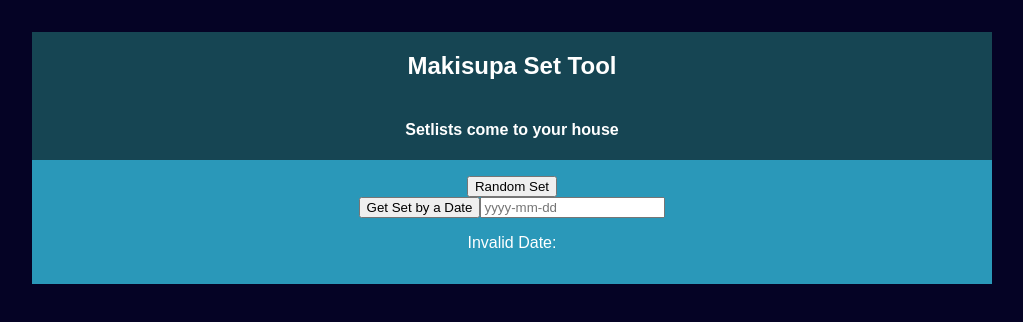
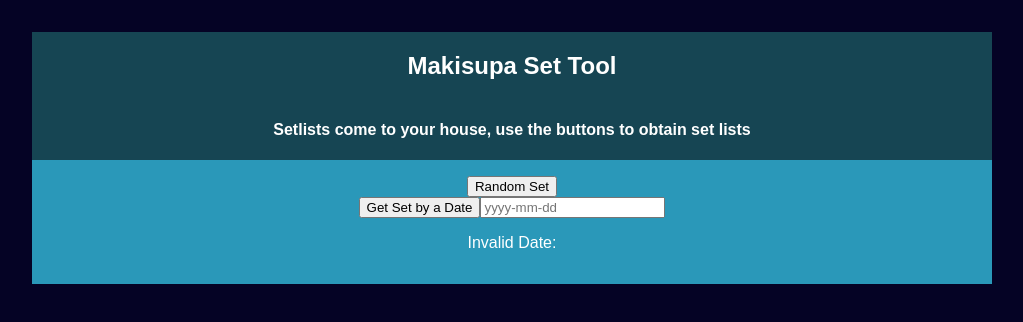
Before and after one commit to billbaincodes/carini-app, a React (Create React App) app: page / in a window 1280 px wide. Shown: the top 322 px of the page, without its empty margins (128-1151 px from the left). Built offline with nearby package versions, Linux system fonts and the light colour scheme.

Commit message:
Added explanation to main page

```diff
--- a/src/App.js
+++ b/src/App.js
@@ -9,7 +9,7 @@ class App extends Component {
     return (
       <div className="container">
         <h2>Makisupa Set Tool</h2>
-        <h4>Setlists come to your house</h4>
+        <h4>Setlists come to your house, use the buttons to obtain set lists</h4>
         <div className="buttonContainer">
           <RandomSetGetter />
           <GetSetByDate />
```
